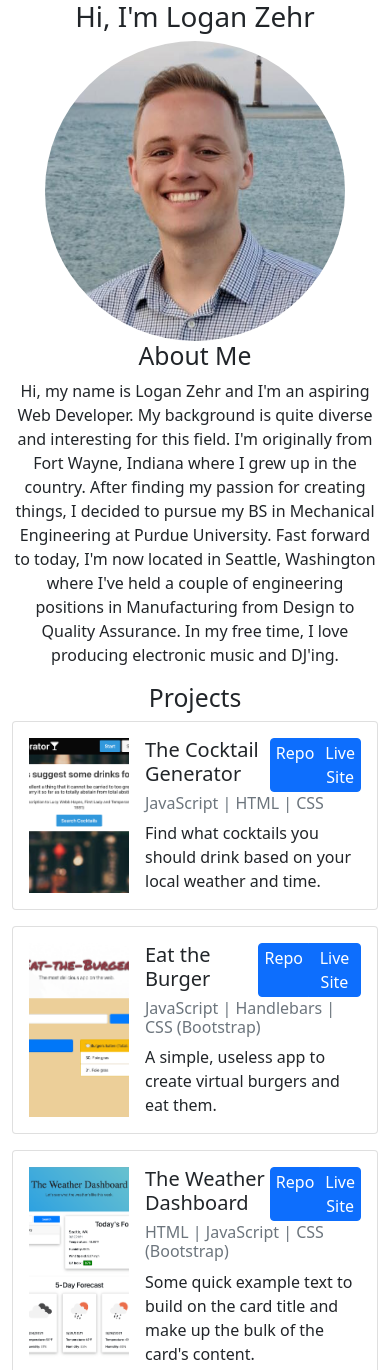
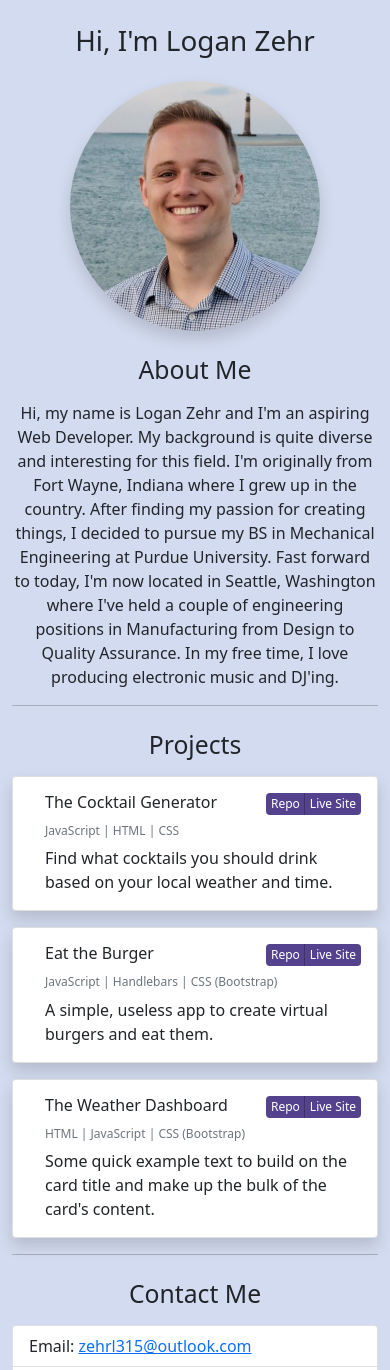
Before and after one commit to zehrl/developer-portfolio, a plain HTML site: page index.html in a window 390 px wide. Shown: the top 1370 px of the page. Drawn offline with nearby package versions, Linux system fonts and the light colour scheme.

Commit message:
button styling. deleted readme.

```diff
--- a/assets/styles/styles.css
+++ b/assets/styles/styles.css
@@ -1,3 +1,12 @@
+/* General */
+.shadow {
+    box-shadow: rgba(17, 17, 26, 0.1) 0px 4px 16px, rgba(17, 17, 26, 0.05) 0px 8px 32px;
+}
+
+body {
+    background-color: #d3dbf0
+}
+
 /* Greeting */
 
 /* Picture of Me */
@@ -13,7 +22,7 @@
 /* Project Cards */
 
 .project-card {
-
+    transition: background-color 1s;
 }
 
 .project-card, .project-card:hover, .project-card:focus, .project-card:active, .repo-link, .repo-link:hover, .repo-link:focus, .repo-link:active {
@@ -22,14 +31,9 @@
 }
 
 .project-card:hover {
-    background-color: rgba(130, 101, 235, 0.1);
+    background-color: rgba(255, 255, 255, .7);
+    transition: background-color .2s;
 }
-
-/* .project-card {
-} */
-
-/* .project-card-container {
-} */
 
 .project-card-li {
     list-style-type: none; /* Remove bullets */
@@ -50,5 +54,47 @@
 
 .card-link {
     padding: 2px 5px;
+    white-space: nowrap;
+    background-color: #54428E;
+    border: none;
 }
+
+.card-link:hover {
+    background-color: #9181C5;
+}
+
+.live-link {
+    border-left: rgba(0, 0, 0, .25) 1px solid;
+}
+
+
+
 /* Footer */
+
+
+/* Media Queries */
+
+@media screen and (max-width: 425px) {
+    .card-title {
+        font-size: 1rem;
+        white-space: nowrap;
+        overflow: hidden;
+        text-overflow: ellipsis;
+    }
+
+    .card-subtitle {
+        font-size: .75rem;
+    }
+
+    .card-link {
+        font-size: .75rem;
+    }
+
+    .project-card-image {
+        width: 0px;
+    }
+
+    #headshot {
+        height: 250px;
+    }
+  }
--- a/index.html
+++ b/index.html
@@ -17,9 +17,9 @@
 
     <div class="container justify-content-center">
 
-        <h1 class="text-center">Hi, I'm Logan Zehr</h1>
-        <img id="headshot" src="./assets/images/logan-headshot.jpg" alt="Logan Zehr smiling">
-        <h2 class="text-center">About Me</h2>
+        <h1 class="text-center mb-4 pt-4">Hi, I'm Logan Zehr</h1>
+        <img id="headshot" class="shadow" src="./assets/images/logan-headshot.jpg" alt="Logan Zehr smiling">
+        <h2 class="text-center mt-4 mb-3">About Me</h2>
         <p class="text-center">
             Hi, my name is Logan Zehr and I'm an aspiring Web Developer. My background is quite diverse and interesting
             for this field. I'm originally from Fort Wayne, Indiana where I grew up in the country.
@@ -28,14 +28,14 @@
             a couple of engineering positions in Manufacturing from Design to Quality Assurance. In my free time, I love
             producing electronic music and DJ'ing.
         </p>
-
-        <h2 class="text-center">Projects</h2>
+        <hr>
+        <h2 class="text-center mt-4 mb-3">Projects</h2>
 
         <ul id="d-flex justify-content-center flex-wrap project-card-container" class="p-0">
 
             <!-- Project 1 -->
             <li class="project-card-li mb-3">
-                <div class="card project-card project-card-major" target="_blank" rel="noopener noreferrer">
+                <div class="card project-card project-card-major shadow" target="_blank" rel="noopener noreferrer">
 
                     <div class="card-body d-flex">
 
@@ -43,13 +43,13 @@
                             src="./assets/images/project-cards/the-cocktail-generator.png" alt="Project">
 
                         <div style="width: 100%">
-                            <div class="d-flex justify-content-between align-items-start mb-1">
+                            <div class="d-flex justify-content-between align-items-start mb-2">
                                 <h5 class="card-title">The Cocktail Generator</h5>
                                 <div class="btn-group" role="group" aria-label="Basic example">
                                     <a class="btn btn-primary card-link"
                                         href="https://github.com/zehrl/cocktail-generator" rel="noopener noreferrer"
                                         target="_blank">Repo</a>
-                                    <a class="btn btn-primary card-link"
+                                    <a class="btn btn-primary card-link live-link"
                                         href="https://zehrl.github.io/cocktail-generator/" rel="noopener noreferrer"
                                         target="_blank">Live Site</a>
                                 </div>
@@ -67,7 +67,7 @@
 
             <!-- Project 2 -->
             <li class="project-card-li mb-3">
-                <div class="card project-card project-card-major" target="_blank" rel="noopener noreferrer">
+                <div class="card project-card project-card-major shadow" target="_blank" rel="noopener noreferrer">
 
                     <div class="card-body d-flex">
 
@@ -75,13 +75,13 @@
                             alt="Project">
 
                         <div style="width: 100%">
-                            <div class="d-flex justify-content-between align-items-start mb-1">
+                            <div class="d-flex justify-content-between align-items-start mb-2">
                                 <h5 class="card-title">Eat the Burger</h5>
                                 <div class="btn-group" role="group" aria-label="Basic example">
                                     <a class="btn btn-primary card-link"
                                         href="https://github.com/zehrl/cocktail-generator" rel="noopener noreferrer"
                                         target="_blank">Repo</a>
-                                    <a class="btn btn-primary card-link"
+                                    <a class="btn btn-primary card-link live-link"
                                         href="https://zehrl.github.io/cocktail-generator/" rel="noopener noreferrer"
                                         target="_blank">Live Site</a>
                                 </div>
@@ -99,7 +99,7 @@
             <!-- Project 3 -->
 
             <li class="project-card-li mb-3">
-                <div class="card project-card project-card-major" target="_blank" rel="noopener noreferrer">
+                <div class="card project-card project-card-major shadow" target="_blank" rel="noopener noreferrer">
 
                     <div class="card-body d-flex">
 
@@ -107,13 +107,13 @@
                             src="./assets/images/project-cards/the-weather-dashboard.png" alt="Project">
 
                         <div style="width: 100%">
-                            <div class="d-flex justify-content-between align-items-start mb-1">
+                            <div class="d-flex justify-content-between align-items-start mb-2">
                                 <h5 class="card-title">The Weather Dashboard</h5>
                                 <div class="btn-group" role="group" aria-label="Basic example">
                                     <a class="btn btn-primary card-link"
                                         href="https://github.com/zehrl/weather-dashboard" rel="noopener noreferrer"
                                         target="_blank">Repo</a>
-                                    <a class="btn btn-primary card-link"
+                                    <a class="btn btn-primary card-link live-link"
                                         href="https://zehrl.github.io/weather-dashboard/" rel="noopener noreferrer"
                                         target="_blank">Live Site</a>
                                 </div>
@@ -132,8 +132,9 @@
             </li>
 
         </ul>
+        <hr>
 
-        <h2 class="text-center">Contact Me</h2>
+        <h2 class="text-center mt-4 mb-3">Contact Me</h2>
 
         <ul class="list-group">
             <li class="list-group-item">Email: <a href="mailto: zehrl315@outlook.com">zehrl315@outlook.com</a></li>
```
Also changed, not shown: 1 other file.
